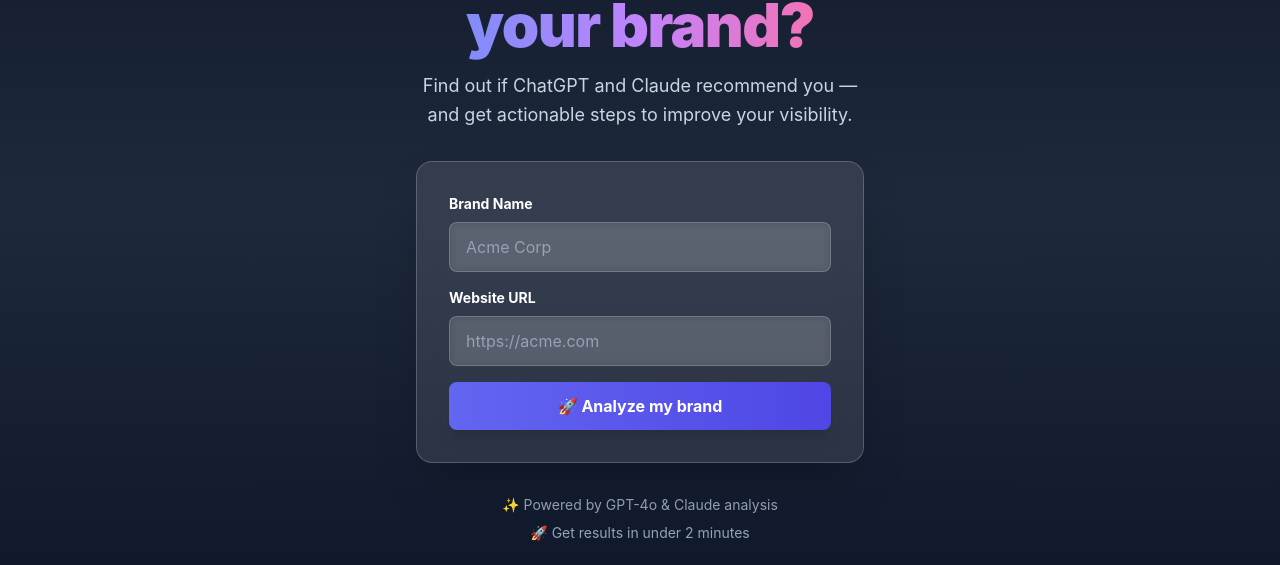
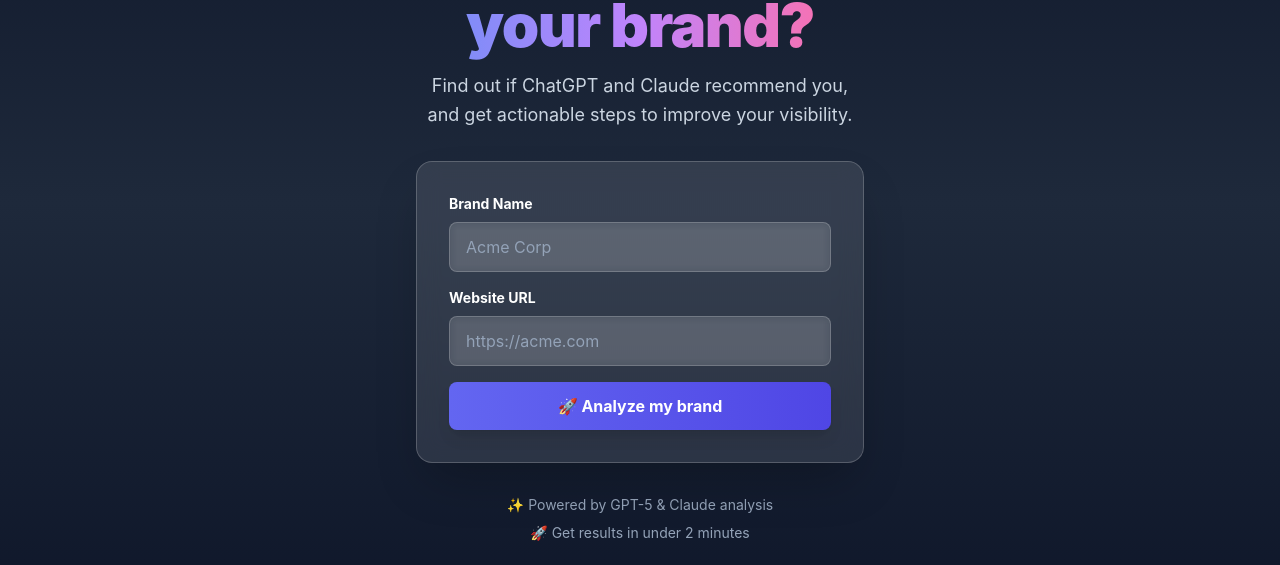
Before and after one commit to jurij-bozic/geo-analyzer, a Next.js app in the folder apps/web/: page / in a window 1280 px wide. Shown: the part 197-762 px from the top of the page. Built offline with nearby package versions, Linux system fonts and the light colour scheme.

Commit message:
Text change.

```diff
--- a/apps/web/app/page.tsx
+++ b/apps/web/app/page.tsx
@@ -14,7 +14,7 @@
             <span className="bg-gradient-to-r from-indigo-400 via-purple-400 to-pink-400 bg-clip-text text-transparent">your brand?</span>
           </h1>
           <p className="text-lg text-slate-300 leading-relaxed max-w-md mx-auto">
-            Find out if ChatGPT and Claude recommend you — and get actionable steps to improve your visibility.
+            Find out if ChatGPT and Claude recommend you, and get actionable steps to improve your visibility.
           </p>
         </div>
 
@@ -25,7 +25,7 @@
 
         {/* Footer Info */}
         <div className="text-center text-sm text-slate-400 space-y-2">
-          <p>✨ Powered by GPT-4o & Claude analysis</p>
+          <p>✨ Powered by GPT-5 & Claude analysis</p>
           <p>🚀 Get results in under 2 minutes</p>
         </div>
       </div>
```
